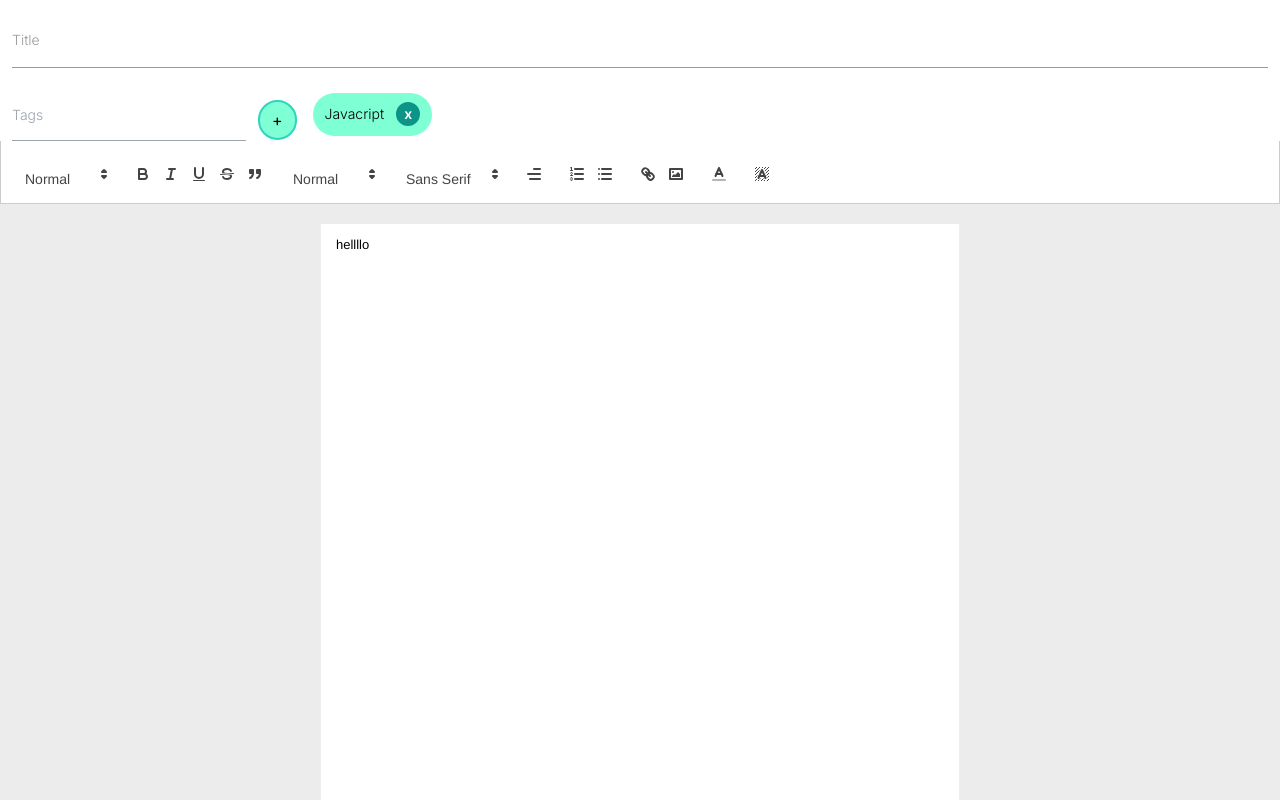
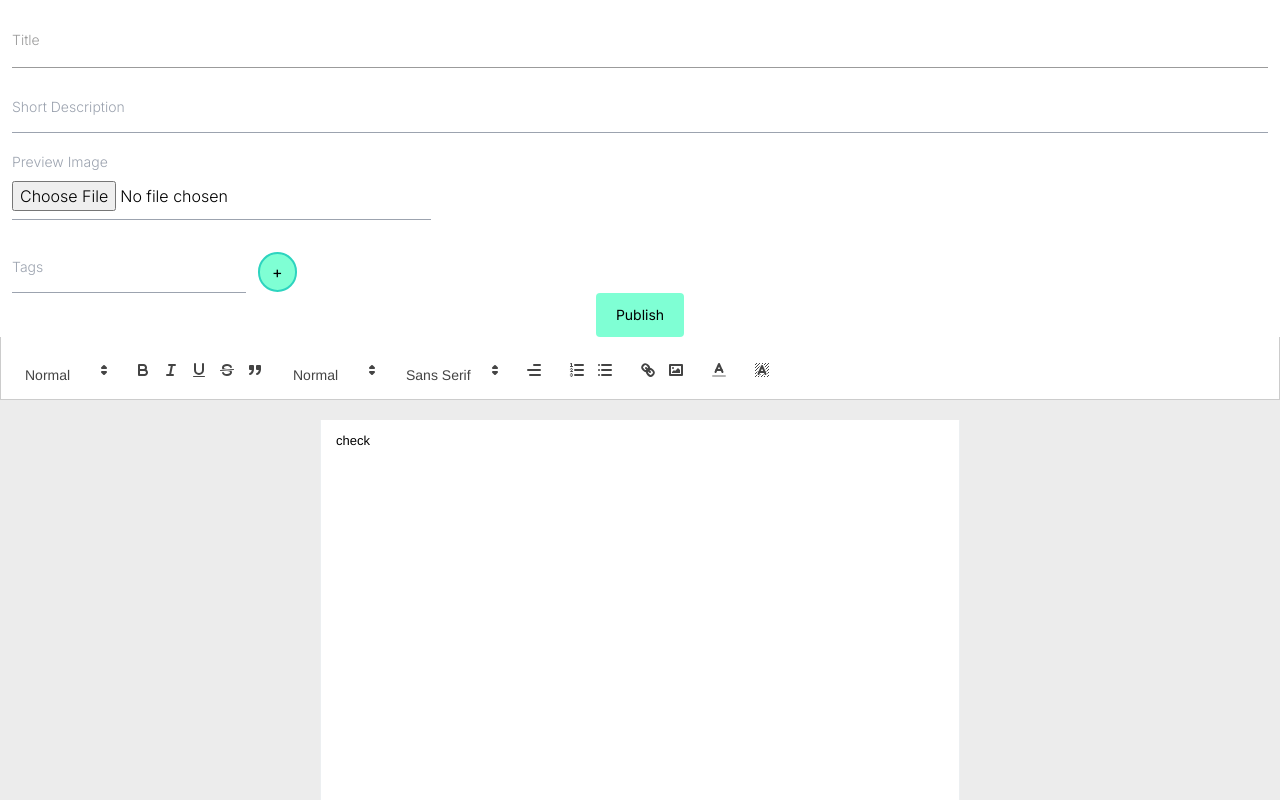
Before and after one commit to ashish553/blog-app, a Next.js app: page /blog/1 in a window 1280 px wide. Shown: the top 800 px of the page. Built offline with nearby package versions, Linux system fonts and the light colour scheme.

Commit message:
blob store and postgresdb intgrtd

```diff
--- a/package.json
+++ b/package.json
@@ -12,6 +12,7 @@
     "@gsap/react": "^2.1.0",
     "@heroicons/react": "^2.1.3",
     "@reduxjs/toolkit": "^2.2.3",
+    "@vercel/blob": "^0.23.2",
     "@vercel/postgres": "^0.8.0",
     "gsap": "^3.12.5",
     "next": "14.2.2",
@@ -19,7 +20,8 @@
     "react-dom": "^18",
     "react-quill": "^2.0.0",
     "react-redux": "^9.1.1",
-    "sass": "^1.75.0"
+    "sass": "^1.75.0",
+    "uuid": "^9.0.1"
   },
   "devDependencies": {
     "autoprefixer": "^10.4.19",
--- a/src/app/Components/RichTextEditor.jsx
+++ b/src/app/Components/RichTextEditor.jsx
@@ -3,6 +3,10 @@ import dynamic from 'next/dynamic';
 import React, { useState } from 'react'
 import 'react-quill/dist/quill.snow.css';
 import '@/app/assets/scss/blogpage.scss'
+import { shallowEqual, useDispatch, useSelector } from 'react-redux';
+import { updateBlogDetails } from '../store/blogSlice';
+import { useAppSelector } from '../store/store';
+
 
 // import ReactQuill from 'react-quill';
 
@@ -12,7 +16,13 @@ const QuillNoSSRWrapper = dynamic(()=>import('react-quill'), {
     loading: () => <p>Loading ...</p>,
 })
 
-function RichTextEditor() {
+
+
+function RichTextEditor({setBlogDetails,blogDetails}) {
+  // const dispatch = useDispatch()
+  // const blogDetails = useAppSelector(store=>store.blogDetails,shallowEqual)
+  // console.log(blogDetails.details);
+
   const modules = {
     toolbar: [
       [{ header: [1, 2, 3, 4, 5, 6, false] }],
@@ -45,9 +55,24 @@ function RichTextEditor() {
     "font"
   ];
 
-  const [code, setCode] = useState("hellllo");
+  // const [code, setCode] = useState("hellllo");
   const handleProcedureContentChange = (content, delta, source, editor) => {
-    setCode(content);
+    // setCode(content);
+    setBlogDetails({
+      ...blogDetails,
+      desc: content
+    })
+    // const datatemp = {details: {
+    //   ...blogDetails.details,
+    //   desc: content
+    // }}
+    // dispatch(updateBlogDetails({
+    //   ...datatemp
+    // }))
+    // setBlogDetails({
+    //   ...blogDetails,
+    //   desc: content
+    // });
     //let has_attribues = delta.ops[1].attributes || "";
     //console.log(has_attribues);
     //const cursorPosition = e.quill.getSelection().index;
@@ -57,12 +82,12 @@ function RichTextEditor() {
 
   return (
     <>
-      {console.log(code)}
+      {/* {console.log(code)} */}
       <QuillNoSSRWrapper
         theme="snow"
         modules={modules}
         formats={formats}
-        value={code}
+        value={blogDetails.desc}
         onChange={handleProcedureContentChange}
       />
     </>
--- /dev/null
+++ b/src/app/api/route.js
@@ -0,0 +1,49 @@
+import { put } from "@vercel/blob";
+import { sql } from "@vercel/postgres";
+import { v4 } from "uuid";
+
+export async function GET(request) {
+    const token = request.cookies.get('token')
+    console.log('sever return');
+    return Response.json({ msg: 'hello' })
+}
+
+export async function POST(request) {
+
+    const blogData = await request.formData()
+
+    const title = blogData.get('title')
+    const desc = blogData.get('desc')
+    const previewDesc = blogData.get('previewDesc')
+    const tags = blogData.get('tags')
+    const date = blogData.get('date')
+    const image = blogData.get('image')
+
+
+    const imgExtension = image.name.split('.').pop()
+    const imageId = v4()
+    const tagsData = `{"${tags.replace(',','","')}"}`
+
+    let blob = ''
+
+    try {
+        blob = await put(`${imageId}.${imgExtension}`, image, {access: 'public'})
+    } catch (error) {
+        console.log(error.msg);
+        console.log(error);
+    }
+    if(blob){
+        try {
+            await sql`INSERT INTO blogs (title, description, tags, publisheddate, image, prevdescription) VALUES (${title},${desc},${tagsData},${date},${blob.url},${previewDesc})`;
+            console.log('Data pushed successfully:');
+            console.log({title,desc,tagsData,date,blob: blob.url, previewDesc});
+            return Response.json({title,desc,tagsData,date,blob: blob.url, previewDesc})
+
+        } catch (error) {
+            console.log(error.msg);
+            console.log(error);
+            return Response.json({ msg: 'Error' })
+        }
+    }
+
+}
--- a/src/app/assets/scss/blogpage.scss
+++ b/src/app/assets/scss/blogpage.scss
@@ -14,6 +14,12 @@ body{
         border-radius: 1px;
         height: 76vh;
         background: white;
+        @media screen and (max-width: 768px) {
+            width: 95%;
+        }
+        @media screen and (min-width: 769px) and (max-width: 1200px){
+            width: 75%;
+        }
     }
     .ql-toolbar.ql-snow{
         background-color: white;
--- a/src/app/blog/[id]/page.jsx
+++ b/src/app/blog/[id]/page.jsx
@@ -1,12 +1,44 @@
-// 'use client';
+'use client';
 import '@/app/assets/scss/input.scss'
 import RichTextEditor from '@/app/Components/RichTextEditor'
-import React from 'react'
+import React, { useState } from 'react'
 import { sql } from '@vercel/postgres';
 import { unstable_noStore as noStore } from 'next/cache';
+import { useAppSelector } from '@/app/store/store';
+import { shallowEqual, useDispatch } from 'react-redux';
+import { updateBlogDetails, addTag } from '@/app/store/blogSlice';
 
-async function Page() {
-  // noStore()
+
+function Page() {
+  noStore()
+  const [tag, setTag] = useState()
+  const [blogDetails, setblogDetails] = useState({
+    title: '',
+    desc: 'check',
+    previewDesc: '',
+    tags: [],
+    image: '',
+    date: new Date().toISOString().slice(0, 10),
+  })
+  console.log(blogDetails);
+  const publish = async () => {
+    console.log(JSON.stringify(blogDetails));
+    const formData = new FormData()
+    formData.append('title', blogDetails.title)
+    formData.append('desc', blogDetails.desc)
+    formData.append('previewDesc', blogDetails.previewDesc)
+    formData.append('tags', blogDetails.tags)
+    formData.append('image', blogDetails.image)
+    formData.append('date', blogDetails.date)
+    const res = await fetch('/api', {
+      method: 'POST',
+      body: formData,
+    })
+    // console.log(await (res.json()));
+  }
+  // const {initialData}= useDispatch()
+  // const data = useAppSelector(store=>store.blogDetails,shallowEqual)
+  // console.log(data);
   // const tags = JSON.stringify(['Javacript','Web Dev'])
   // await sql`INSERT INTO blogs (title, description, tags, publisheddate, image) VALUES ('Test1 title','Test desc','{"Javacript","Web Dev"}','2024-04-29','https://cronuts.digital/wp-content/uploads/2020/04/Artboard-11-1536x1086.png')`;
   // const {rows} =  await sql`SELECT * FROM blogs`;
@@ -15,35 +47,88 @@ async function Page() {
     <div className='text-2xl'>
       <div className="inputContainer px-3 flex items-center flex-col">
         <div className="form__group group field">
-          <input type="input" className="text-xl font-light form__field" placeholder="Name" name="name" id='name' required />
+          <input type="input" onChange={(e) => {
+            setblogDetails({
+              ...blogDetails,
+              title: e.target.value
+            })
+          }} className="text-xl font-light form__field" placeholder="Name" name="name" id='name' required />
           <label htmlFor="name" className="form__label text-sm font-light">Title</label>
         </div>
-        <div className='relative mt-5 flex group w-1/4 mr-auto'>
-          <input type="text" name="tags" id="tags" className='py-2 border-b border-gray-400 peer outline-none text-base font-light mt-3' required/>
+        <div className="previewContainer relative flex w-full mt-3">
+          <input onChange={(e) => {
+            setblogDetails({
+              ...blogDetails,
+              previewDesc: e.target.value
+            })
+          }} type="text" name="previewDesc" id="previewDesc" className='w-full py-2 border-b border-gray-400 peer outline-none text-base font-light mt-3' required />
+          <label htmlFor="previewDesc" className='transition ease-in-out left-0 absolute bottom-4 text-sm font-light peer-focus:-translate-y-5 peer-valid:-translate-y-5 text-gray-400'>Short Description</label>
+        </div>
+        <div className="previewContainer relative flex w-full mt-10">
+          <input onChange={(e)=>{
+            setblogDetails({
+              ...blogDetails,
+              image: e.target.files[0],
+            })
+            // console.log(1);
+          }} type="file" name="previewImage" id="previewImage" className='w-2/6 py-2 border-b border-gray-400 peer outline-none text-base font-light' required />
+          <label htmlFor="previewImage" className='transition ease-in-out left-0 absolute text-sm font-light text-gray-400 bottom-12'>Preview Image</label>
+        </div>
+        <div className='relative mt-5 flex flex-col sm:flex-row group w-full mr-auto'>
+          <div className="tagInputContainer relative flex">
+            <input onChange={(e) => {
+              setTag(e.target.value)
+            }} type="text" name="tags" id="tags" className='w-full sm:w-auto py-2 border-b border-gray-400 peer outline-none text-base font-light mt-3' required />
             <label htmlFor="tags" className='transition ease-in-out left-0 absolute bottom-4 text-sm font-light peer-focus:-translate-y-5 peer-valid:-translate-y-5 text-gray-400'>Tags</label>
-          <button className="ml-3 mt-3 transition ease-in-out duration-200 text-base bg-aquamarine rounded-full w-fit h-fit py-1.5 px-3 border-2 border-teal-400 hover:border-teal-600 border-2 active:bg-teal-300">
+            <button onClick={() => {
+              if (blogDetails.tags.length < 4 && !blogDetails.tags.includes(tag)) {
+                setblogDetails(prev => {
+                  const tempTag = [...prev.tags]
+                  tempTag.push(tag)
+                  return {
+                    ...prev,
+                    tags: tempTag
+                  }
+                })
+              }
+            }} className={`ml-3 mt-3 transition ease-in-out duration-200 text-base rounded-full w-fit h-fit py-1.5 px-3 border-2  border-2 ${blogDetails.tags.length === 4 ? 'cursor-not-allowed bg-gray-300' : 'bg-aquamarine border-teal-400 hover:border-teal-600 active:bg-teal-300'}`}>
               +
             </button>
-          <div className="mx-4 tags-list-container flex flex-wrap items-center">
-            <div className="tag rounded-3xl flex items-center px-3 h-4/5">
-              <p className='text-sm mr-3 font-light'>Javacript</p>
-              <div className="shrink-0 grow-0 delete text-sm border-2 text-center w-6 rounded-full h-6 border-teal-600 bg-teal-600 text-white font-semibold">
+          </div>
+          <div className="sm:mx-4 my-4 sm:my-0 sm:mt-0 tags-list-container flex flex-wrap flex-col sm:flex-row items-center">
+            {
+              blogDetails.tags.map((eachTag, index) => {
+                return (
+                  <div key={index} className="my-1 sm:my-0 mx-2 tag rounded-3xl flex items-center px-3 h-4/5">
+                    <p className='text-sm mr-3 font-light'>{eachTag}</p>
+                    <button onClick={() => {
+                      const tempTags = [...blogDetails.tags]
+                      tempTags.splice(index, 1)
+                      setblogDetails({
+                        ...blogDetails,
+                        tags: tempTags
+                      })
+                    }} className="shrink-0 grow-0 delete text-sm border-2 text-center w-6 rounded-full h-6 border-teal-600 bg-teal-600 text-white font-semibold">
                       x
+                    </button>
                   </div>
+
+                )
+              })
+            }
           </div>
         </div>
 
+        <div className='h-fit'>
+          <button className="rounded bg-aquamarine px-5 py-3 text-sm" onClick={publish}>Publish</button>
         </div>
-        {/* <div className='h-fit'>
-          <button className="rounded bg-aquamarine px-5 py-3 text-sm">Publish</button>
-        </div> */}
       </div>
       <div className='quillContainer'>
-        <RichTextEditor />
+        <RichTextEditor setBlogDetails={setblogDetails} blogDetails={blogDetails} />
       </div>
     </div>
   )
 }
 
 export default Page
-export const dynamic = 'force-dynamic';
+// export const dynamic = 'force-dynamic';
--- a/src/app/home/page.jsx
+++ b/src/app/home/page.jsx
@@ -17,8 +17,8 @@ function Page() {
   const [Blogs, setBlogs] = useState([])
   const [currentTag, setcurrentTag] = useState(['All'])
   // console.log('tagslist',currentTag);
-  const blogDetailsFromStore = useAppSelector(store=>store)
-  console.log(blogDetailsFromStore);
+  // const data = useAppSelector(store=>store.blogDetails)
+  // console.log(data);
 
   useEffect(() => {
     function checkExist (eachBlog) {
--- a/src/app/store/store.js
+++ b/src/app/store/store.js
@@ -5,7 +5,7 @@ const blogSlice = require("./blogSlice");
 import blogreducer from './blogSlice';
 
 const rootReducer = combineReducers({
-    blogreducer
+    blogDetails: blogreducer
 })
 
 const store = configureStore({
```
Also changed, not shown: src/app/page.js (+5 -3 lines), src/app/store/blogSlice.js (+15 -7 lines), 1 other file (tests, documents, lock files or other folders). Lines whose indentation alone changed are shown as unchanged.
